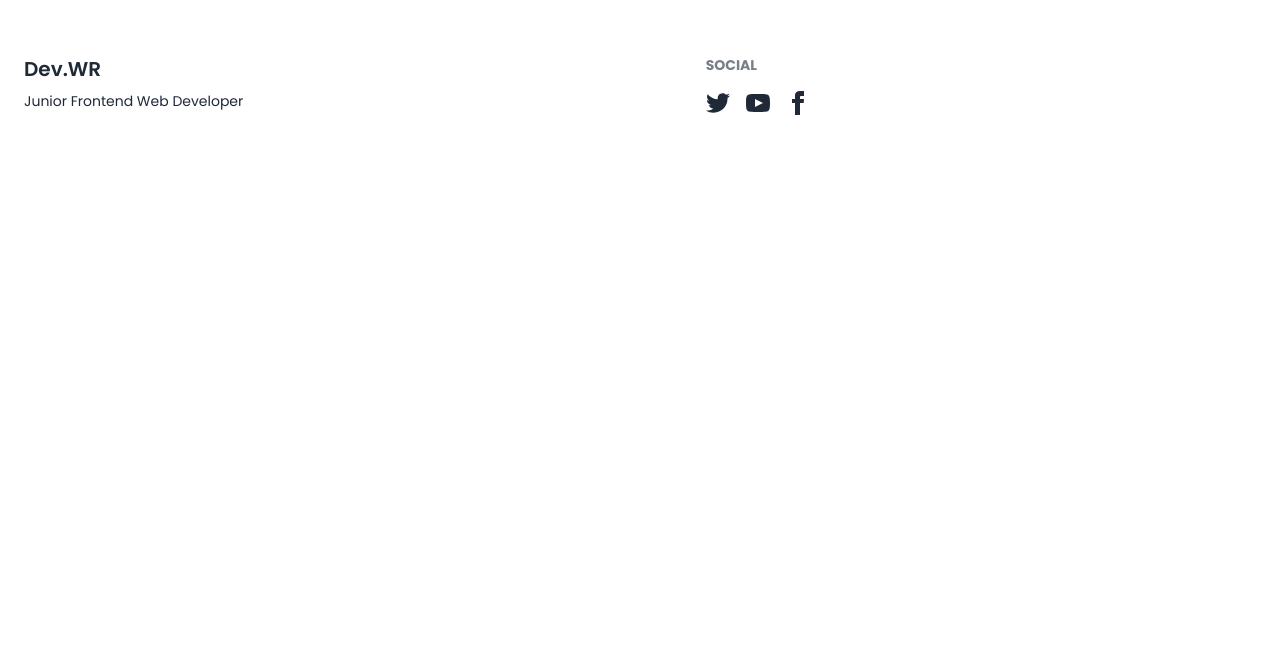
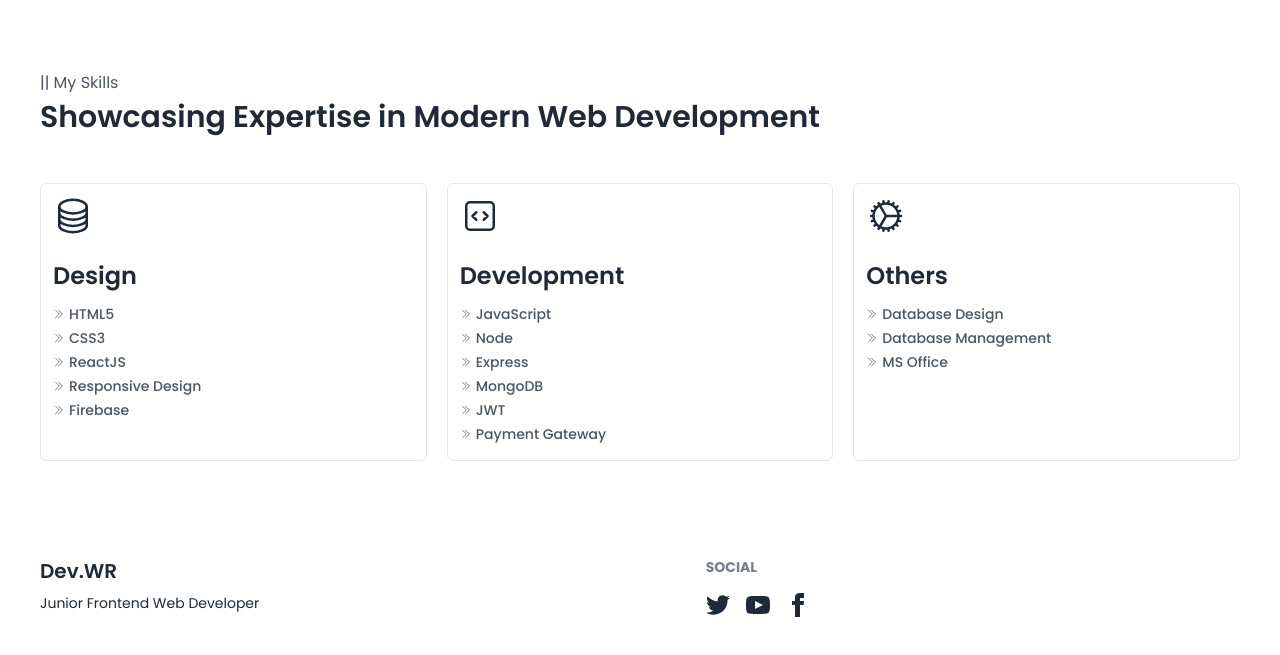
Before and after one commit to WalidurTanjim/portfolio-for-assignment, a React (Vite) app: page / in a window 1280 px wide. Shown: the part 853-1508 px from the top of the page. Before the commit the page ends 1008 px from the top, so only its background shows below. Built offline with nearby package versions, Linux system fonts and the light colour scheme.

Commit message:
Skills section almost done

```diff
--- a/src/components/SectionTitle/SectionTitle.jsx
+++ b/src/components/SectionTitle/SectionTitle.jsx
@@ -1,9 +1,10 @@
 import React from 'react';
 
-const SectionTitle = ({ title }) => {
+const SectionTitle = ({ title, sub_title }) => {
     return (
         <div className='sectionTitle pb-12'>
-            <h1 className='text-2xl font-medium text-center'>{title ? title : undefined}</h1>
+            <p className='text-gray-600'>|| {title ? title : undefined}</p>
+            <h1 className='text-xl md:text-2xl lg:text-3xl font-semibold mt-1'>{sub_title ? sub_title : undefined}</h1>
         </div>
     );
 };
--- /dev/null
+++ b/src/components/SkillCard/SkillCard.jsx
@@ -0,0 +1,51 @@
+import React from 'react';
+import { ChevronDoubleRightIcon } from '@heroicons/react/24/outline';
+
+const ServiceCard = ({ icon: Icon, title, srv_1, srv_2, srv_3, srv_4, srv_5, srv_6 }) => {
+    return (
+        <div className='service_card p-3 rounded-md border'>
+            <Icon className="size-10 text-slate-800" />
+            <h3 className="text-lg md:text-2xl font-semibold mt-6 mb-3">{title}</h3>
+
+            <div className='text-sm'>
+                {srv_1 ?
+                <p className='flex items-center gap-x-1 mb-1 font-medium text-gray-600'>
+                    <ChevronDoubleRightIcon className="size-3 text-gray-600" />
+                    {srv_1}
+                </p> : undefined}
+
+                {srv_2 ?
+                <p className='flex items-center gap-x-1 mb-1 font-medium text-gray-600'>
+                    <ChevronDoubleRightIcon className="size-3 text-gray-600" />
+                    {srv_2}
+                </p> : undefined}
+
+                {srv_3 ?
+                <p className='flex items-center gap-x-1 mb-1 font-medium text-gray-600'>
+                    <ChevronDoubleRightIcon className="size-3 text-gray-600" />
+                    {srv_3}
+                </p> : undefined}
+
+                {srv_4 ?
+                <p className='flex items-center gap-x-1 mb-1 font-medium text-gray-600'>
+                    <ChevronDoubleRightIcon className="size-3 text-gray-600" />
+                    {srv_4}
+                </p> : undefined}
+
+                {srv_5 ?
+                <p className='flex items-center gap-x-1 mb-1 font-medium text-gray-600'>
+                    <ChevronDoubleRightIcon className="size-3 text-gray-600" />
+                    {srv_5}
+                </p> : undefined}
+
+                {srv_6 ?
+                <p className='flex items-center gap-x-1 mb-1 font-medium text-gray-600'>
+                    <ChevronDoubleRightIcon className="size-3 text-gray-600" />
+                    {srv_6}
+                </p> : undefined}
+            </div>
+        </div>
+    );
+};
+
+export default ServiceCard;
--- a/src/pages/Home/Hero/Hero.jsx
+++ b/src/pages/Home/Hero/Hero.jsx
@@ -4,13 +4,14 @@ import { ArrowDownTrayIcon } from '@heroicons/react/24/outline'
 const Hero = () => {
     return (
         <div className="hero min-h-screen">
+            <div className='container mx-auto px-6'>
                 <div className="hero-content flex-col lg:flex-row-reverse gap-y-14 lg:gap-y-0">
-                <img
-                    src="https://img.daisyui.com/images/stock/photo-1635805737707-575885ab0820.webp"
-                    className="max-w-sm rounded-lg shadow-2xl" />
+                    <img src="https://img.daisyui.com/images/stock/photo-1635805737707-575885ab0820.webp" className="max-w-sm rounded-lg shadow-2xl" />
+
                     <div>
                         <h1 className="text-2xl md:text-3xl lg:text-4xl font-semibold">Frontend Web Developer</h1>
                         <p className="py-4 italic text-gray-600">"Creative Frontend Web Developer specializing in crafting dynamic, responsive, and user-friendly websites. Proficient in modern technologies like React, Tailwind CSS, and JavaScript to bring innovative designs to life."</p>
+
                         <button className="btn btn-primary flex justify-center items-center gap-x-1">
                             <ArrowDownTrayIcon className="size-5 text-white" />
                             Download Resume
@@ -18,6 +19,7 @@ const Hero = () => {
                     </div>
                 </div>
             </div>
+        </div>
     );
 };
 
--- a/src/pages/Home/Home/Home.jsx
+++ b/src/pages/Home/Home/Home.jsx
@@ -1,10 +1,12 @@
 import React from 'react';
 import Hero from '../Hero/Hero';
+import Skills from '../Skills/Skills';
 
 const Home = () => {
     return (
         <section className='home'>
             <Hero />
+            <Skills />
         </section>
     );
 };
--- /dev/null
+++ b/src/pages/Home/Skills/Skills.jsx
@@ -0,0 +1,22 @@
+import React from 'react';
+import SectionTitle from '../../../components/SectionTitle/SectionTitle';
+import ServiceCard from '../../../components/SkillCard/SkillCard';
+import { CircleStackIcon, CodeBracketSquareIcon, CpuChipIcon, CogIcon } from '@heroicons/react/24/outline';
+
+const Skills = () => {
+    return (
+        <section className='services py-14'>
+            <div className='container mx-auto px-10'>
+                <SectionTitle title="My Skills" sub_title="Showcasing Expertise in Modern Web Development" />
+
+                <div className='grid gap-5 grid-cols-1 sm:grid-cols-2 md:grid-cols-3'>
+                    <ServiceCard icon={CircleStackIcon} title="Design" srv_1="HTML5" srv_2="CSS3" srv_3="ReactJS" srv_4="Responsive Design" srv_5="Firebase" />
+                    <ServiceCard icon={CodeBracketSquareIcon} title="Development" srv_1="JavaScript" srv_2="Node" srv_3="Express" srv_4="MongoDB" srv_5="JWT" srv_6="Payment Gateway" />
+                    <ServiceCard icon={CogIcon} title="Others" srv_1="Database Design" srv_2="Database Management" srv_3="MS Office" />
+                </div>
+            </div>
+        </section>
+    );
+};
+
+export default Skills;
--- a/src/pages/shared/Footer/Footer.jsx
+++ b/src/pages/shared/Footer/Footer.jsx
@@ -4,7 +4,7 @@ import { Link } from 'react-router-dom';
 const Footer = () => {
     return (
         <footer className="py-10">
-            <div className="footer container mx-auto px-6">
+            <div className="footer container mx-auto px-10">
                 <aside>
                     <Link to='/'><h1 className='text-xl md:2xl font-semibold'>Dev.WR</h1></Link>
                     <p>Junior Frontend Web Developer</p>
```
Lines whose indentation alone changed are shown as unchanged.
